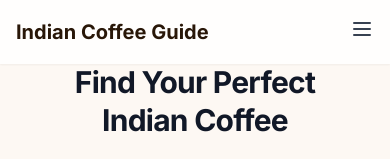
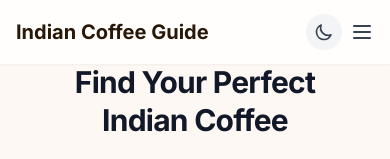
Before and after one commit to baba786/indian-coffee-catalog, a Next.js app: page / in a window 390 px wide. Shown: the top 159 px of the page. Built offline with nearby package versions, Linux system fonts and the light colour scheme.

Commit message:
Add dark mode toggle and improve accessibility in Header component

```diff
--- a/app/components/layout/Header.tsx
+++ b/app/components/layout/Header.tsx
@@ -1,55 +1,120 @@
 'use client';
 
 import Link from 'next/link';
-import { useState } from 'react';
+import { useState, useEffect } from 'react';
 
 export default function Header() {
   const [isMenuOpen, setIsMenuOpen] = useState(false);
+  const [isDarkMode, setIsDarkMode] = useState(false);
+
+  // Initialize theme from localStorage on client side
+  useEffect(() => {
+    const savedTheme = localStorage.getItem('theme');
+    if (savedTheme === 'dark' ||
+      (!savedTheme && window.matchMedia('(prefers-color-scheme: dark)').matches)) {
+      setIsDarkMode(true);
+      document.documentElement.classList.add('dark');
+    }
+  }, []);
+
+  // Toggle dark mode
+  const toggleDarkMode = () => {
+    if (isDarkMode) {
+      document.documentElement.classList.remove('dark');
+      localStorage.setItem('theme', 'light');
+    } else {
+      document.documentElement.classList.add('dark');
+      localStorage.setItem('theme', 'dark');
+    }
+    setIsDarkMode(!isDarkMode);
+  };
 
   return (
-    <nav className="fixed w-full bg-white/80 backdrop-blur-sm z-50 shadow-sm">
+    <nav className="fixed w-full bg-white/80 dark:bg-gray-900/90 backdrop-blur-sm z-50 shadow-sm dark:shadow-gray-800 transition-colors duration-200">
       <div className="max-w-7xl mx-auto px-4 sm:px-6 lg:px-8">
         <div className="flex justify-between h-16 items-center">
           <div className="flex-shrink-0">
-            <Link href="/" className="font-bold text-xl text-brown-900">
+            <Link href="/" className="font-bold text-xl text-brown-900 dark:text-brown-100">
               Indian Coffee Guide
             </Link>
           </div>
 
           {/* Desktop Navigation */}
-          <div className="hidden sm:flex sm:space-x-8">
+          <div className="hidden sm:flex sm:space-x-8 items-center">
             <Link
               href="/discover"
-              className="text-gray-700 hover:text-brown-800 px-3 py-2 rounded-md"
+              className="text-gray-700 dark:text-gray-200 hover:text-brown-800 dark:hover:text-brown-300 px-3 py-2 rounded-md transition-colors"
             >
               Shop Coffee
             </Link>
             <Link
               href="/roasters"
-              className="text-gray-700 hover:text-brown-800 px-3 py-2 rounded-md"
+              className="text-gray-700 dark:text-gray-200 hover:text-brown-800 dark:hover:text-brown-300 px-3 py-2 rounded-md transition-colors"
             >
               Meet Roasters
             </Link>
             <Link
               href="/guide"
-              className="text-gray-700 hover:text-brown-800 px-3 py-2 rounded-md"
+              className="text-gray-700 dark:text-gray-200 hover:text-brown-800 dark:hover:text-brown-300 px-3 py-2 rounded-md transition-colors"
             >
               Find Your Coffee
             </Link>
             <Link
               href="/brew"
-              className="text-gray-700 hover:text-brown-800 px-3 py-2 rounded-md"
+              className="text-gray-700 dark:text-gray-200 hover:text-brown-800 dark:hover:text-brown-300 px-3 py-2 rounded-md transition-colors"
             >
               How to Brew
             </Link>
+
+            {/* Dark mode toggle */}
+            <button
+              onClick={toggleDarkMode}
+              className="p-2 rounded-full bg-gray-100 dark:bg-gray-700 text-gray-700 dark:text-gray-200 transition-colors focus:outline-none focus:ring-2 focus:ring-brown-400 dark:focus:ring-brown-500"
+              aria-label={isDarkMode ? "Switch to Light Mode" : "Switch to Dark Mode"}
+            >
+              {isDarkMode ? (
+                <svg className="h-5 w-5" fill="none" viewBox="0 0 24 24" stroke="currentColor">
+                  <path strokeLinecap="round" strokeLinejoin="round" strokeWidth={2}
+                    d="M12 3v1m0 16v1m9-9h-1M4 12H3m15.364 6.364l-.707-.707M6.343 6.343l-.707-.707m12.728 0l-.707.707M6.343 17.657l-.707.707M16 12a4 4 0 11-8 0 4 4 0 018 0z"
+                  />
+                </svg>
+              ) : (
+                <svg className="h-5 w-5" fill="none" viewBox="0 0 24 24" stroke="currentColor">
+                  <path strokeLinecap="round" strokeLinejoin="round" strokeWidth={2}
+                    d="M20.354 15.354A9 9 0 018.646 3.646 9.003 9.003 0 0012 21a9.003 9.003 0 008.354-5.646z"
+                  />
+                </svg>
+              )}
+            </button>
           </div>
 
-          {/* Mobile menu button */}
-          <div className="sm:hidden">
+          {/* Mobile menu button & dark mode toggle */}
+          <div className="sm:hidden flex items-center space-x-2">
+            <button
+              onClick={toggleDarkMode}
+              className="p-2 rounded-full bg-gray-100 dark:bg-gray-700 text-gray-700 dark:text-gray-200 transition-colors"
+              aria-label={isDarkMode ? "Switch to Light Mode" : "Switch to Dark Mode"}
+            >
+              {isDarkMode ? (
+                <svg className="h-5 w-5" fill="none" viewBox="0 0 24 24" stroke="currentColor">
+                  <path strokeLinecap="round" strokeLinejoin="round" strokeWidth={2}
+                    d="M12 3v1m0 16v1m9-9h-1M4 12H3m15.364 6.364l-.707-.707M6.343 6.343l-.707-.707m12.728 0l-.707.707M6.343 17.657l-.707.707M16 12a4 4 0 11-8 0 4 4 0 018 0z"
+                  />
+                </svg>
+              ) : (
+                <svg className="h-5 w-5" fill="none" viewBox="0 0 24 24" stroke="currentColor">
+                  <path strokeLinecap="round" strokeLinejoin="round" strokeWidth={2}
+                    d="M20.354 15.354A9 9 0 018.646 3.646 9.003 9.003 0 0012 21a9.003 9.003 0 008.354-5.646z"
+                  />
+                </svg>
+              )}
+            </button>
             <button
               type="button"
-              className="text-gray-700 hover:text-brown-800"
+              className="text-gray-700 dark:text-gray-200 hover:text-brown-800 dark:hover:text-brown-300 transition-colors"
               onClick={() => setIsMenuOpen(!isMenuOpen)}
+              aria-expanded={isMenuOpen}
+              aria-label="Toggle navigation menu"
             >
               <span className="sr-only">Open main menu</span>
               {!isMenuOpen ? (
@@ -88,32 +153,32 @@ export default function Header() {
 
       {/* Mobile Navigation */}
       {isMenuOpen && (
-        <div className="sm:hidden bg-white border-t border-gray-200">
+        <div className="sm:hidden bg-white dark:bg-gray-900 border-t border-gray-200 dark:border-gray-700 transition-colors">
           <div className="px-2 pt-2 pb-3 space-y-1">
             <Link
               href="/discover"
-              className="block px-3 py-2 rounded-md text-gray-700 hover:text-brown-800 hover:bg-brown-50"
+              className="block px-3 py-2 rounded-md text-gray-700 dark:text-gray-200 hover:text-brown-800 dark:hover:text-brown-300 hover:bg-brown-50 dark:hover:bg-gray-800 transition-colors"
               onClick={() => setIsMenuOpen(false)}
             >
               Shop Coffee
             </Link>
             <Link
               href="/roasters"
-              className="block px-3 py-2 rounded-md text-gray-700 hover:text-brown-800 hover:bg-brown-50"
+              className="block px-3 py-2 rounded-md text-gray-700 dark:text-gray-200 hover:text-brown-800 dark:hover:text-brown-300 hover:bg-brown-50 dark:hover:bg-gray-800 transition-colors"
               onClick={() => setIsMenuOpen(false)}
             >
               Meet Roasters
             </Link>
             <Link
               href="/guide"
-              className="block px-3 py-2 rounded-md text-gray-700 hover:text-brown-800 hover:bg-brown-50"
+              className="block px-3 py-2 rounded-md text-gray-700 dark:text-gray-200 hover:text-brown-800 dark:hover:text-brown-300 hover:bg-brown-50 dark:hover:bg-gray-800 transition-colors"
               onClick={() => setIsMenuOpen(false)}
             >
               Find Your Coffee
             </Link>
             <Link
               href="/brew"
-              className="block px-3 py-2 rounded-md text-gray-700 hover:text-brown-800 hover:bg-brown-50"
+              className="block px-3 py-2 rounded-md text-gray-700 dark:text-gray-200 hover:text-brown-800 dark:hover:text-brown-300 hover:bg-brown-50 dark:hover:bg-gray-800 transition-colors"
               onClick={() => setIsMenuOpen(false)}
             >
               How to Brew
```
